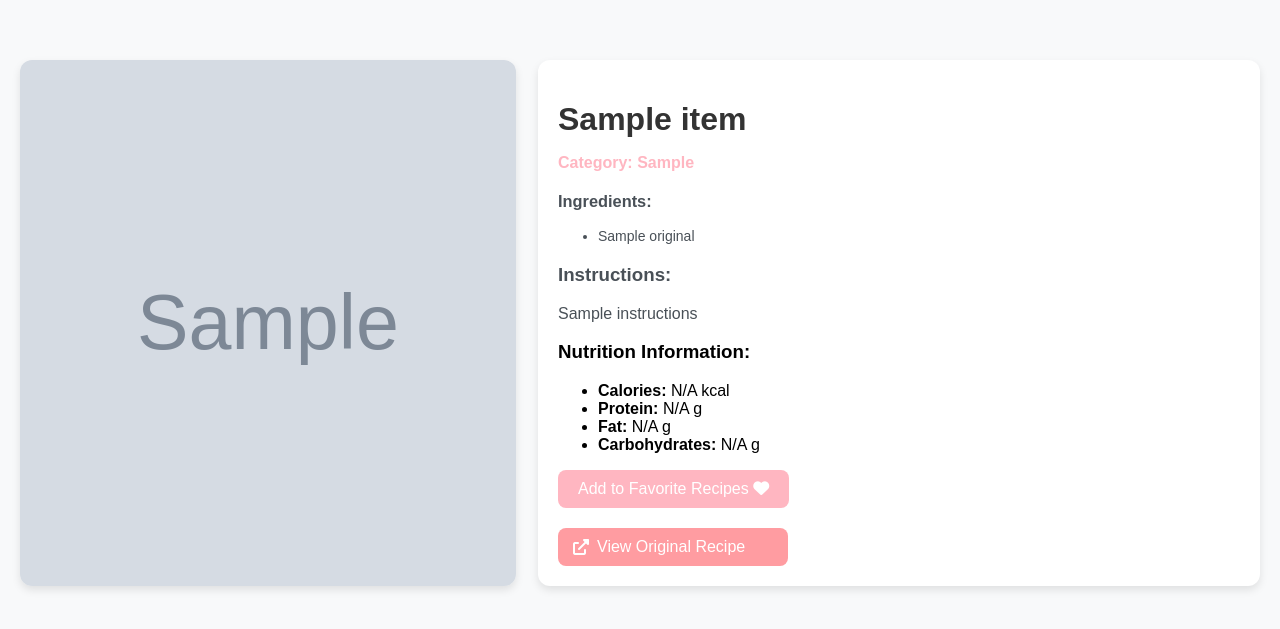
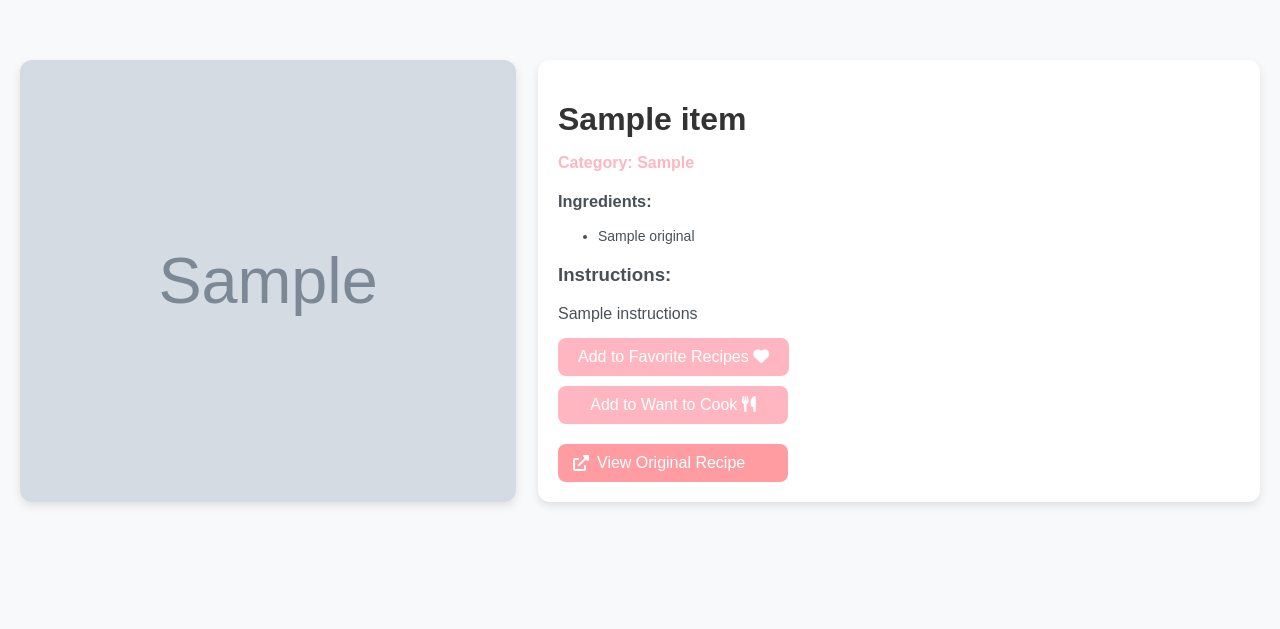
Before and after one commit to lryvakl/recipesBook, a Django app: page /recipe_detail_spoonacular/1/ in a window 1280 px wide. Shown: the part 68-697 px from the top of the page. Run offline with Django 5.2, Linux system fonts and the light colour scheme; tables that the repository leaves empty hold one stand-in row (values such as "Sample post"); grey boxes marked "Sample" are stand-in pictures; a database or web service that is not in the repository returns one stand-in record (values such as "Sample title"); data that the repository does not hold is empty.

Commit message:
add want to cook

```diff
--- a/RecipesBook/RecipesBook/settings.py
+++ b/RecipesBook/RecipesBook/settings.py
@@ -23,7 +23,7 @@ BASE_DIR = Path(__file__).resolve().parent.parent
 # See https://docs.djangoproject.com/en/5.1/howto/deployment/checklist/
 
 # SECURITY WARNING: keep the secret key used in production secret!
-SPOONACULAR_API_KEY = 'ff7262d2e2134ea69dbe468c0a31b9fe'
+SPOONACULAR_API_KEY = '2896f6e09c1f4b4aacd3183be5f66d82'
 SECRET_KEY = 'django-insecure-9zvjyya$4tqjm5aecp8+!o&+d=4d8ib$m*#yt=lhk@6k3twsxa'
 
 # SECURITY WARNING: don't run with debug turned on in production!
--- a/RecipesBook/main/forms.py
+++ b/RecipesBook/main/forms.py
@@ -3,6 +3,7 @@ from django.contrib.auth.forms import UserCreationForm
 from django.contrib.auth.forms import AuthenticationForm
 from django.contrib.auth.models import User
 from django import forms
+
 
 class RegisterForm(UserCreationForm):
     email = forms.EmailField(required=True, help_text="Required. Enter a valid email address.", label="Email")
--- a/RecipesBook/main/models.py
+++ b/RecipesBook/main/models.py
@@ -1,6 +1,5 @@
 
 import os
-# Create your models here.
 from django.db import models
 from django.contrib.auth.models import User
 
@@ -15,7 +14,7 @@ class Recipe(models.Model):
     author = models.ForeignKey(User, on_delete=models.CASCADE, related_name='recipes')
     created_at = models.DateTimeField(auto_now_add=True)
     source_url = models.URLField(blank=True, null=True)
-
+    want_to_cook_by_users = models.ManyToManyField(User, related_name='want_to_cook_recipes', blank=True)
 
     def get_image_url(self):
         if self.image:  # Якщо локальне зображення існує
--- a/RecipesBook/main/static/recipeDetail.css
+++ b/RecipesBook/main/static/recipeDetail.css
@@ -191,6 +191,7 @@ header .back-btn:hover, header .register-btn:hover {
 
 
 .favorite-btn {
+    margin-top: 15px;
     background-color: #ffb6c1; /* Основний колір */
     color: white; /* Текст білим */
     padding: 10px 20px; /* Відступи */
@@ -204,3 +205,22 @@ header .back-btn:hover, header .register-btn:hover {
 .favorite-btn:hover {
     background-color: #ff9ca1; /* Темніший колір при наведенні */
 }
+
+
+
+.want-btn {
+    width: 230px;
+    margin-top: 10px;
+    background-color: #ffb6c1; /* Основний колір */
+    color: white; /* Текст білим */
+    padding: 10px 20px; /* Відступи */
+    border: none; /* Без рамки */
+    border-radius: 8px; /* Округлені кути */
+    font-size: 16px; /* Розмір шрифту */
+    cursor: pointer; /* Зміна курсору */
+    transition: background-color 0.3s ease;
+}
+
+.want-btn:hover {
+    background-color: #ff9ca1; /* Темніший колір при наведенні */
+}
--- a/RecipesBook/main/templates/main/about.html
+++ b/RecipesBook/main/templates/main/about.html
@@ -23,6 +23,9 @@
             <input type="search" name="q" placeholder="Search Recipes" aria-label="Search Recipes">
             <button type="submit">Search</button>
         </form>
+
+
+
 
        <form class="category-form" method="get" action="{% url 'recipes' %}">
     <select name="category" id="category-select" onchange="this.form.submit()">
--- a/RecipesBook/main/templates/main/index.html
+++ b/RecipesBook/main/templates/main/index.html
@@ -15,6 +15,7 @@
     <a href="{% url 'about-us' %}" class="back-btn">Recipes</a>
     <h1>What’s for Dinner?</h1>
     <a href="{% url 'profile' %}" class="back-btn">My Profile</a>
+
 </header>
 
 <div class="centered-container">
--- a/RecipesBook/main/templates/main/recipe_detail.html
+++ b/RecipesBook/main/templates/main/recipe_detail.html
@@ -63,18 +63,6 @@
                         <p>No instructions available.</p>
                     {% endif %}
                 </div>
-
-                <!-- Харчова цінність -->
-                <div class="nutrition">
-                    <h3>Nutrition Information:</h3>
-                    <ul>
-                        <li><strong>Calories:</strong> {{ recipe.calories }} kcal</li>
-                        <li><strong>Protein:</strong> {{ recipe.protein }} g</li>
-                        <li><strong>Fat:</strong> {{ recipe.fat }} g</li>
-                        <li><strong>Carbohydrates:</strong> {{ recipe.carbs }} g</li>
-                    </ul>
-                </div>
-
                 <!-- Кнопка додавання до улюблених -->
                 <div class="add-favorite">
                     <form method="POST"
@@ -90,6 +78,24 @@
                     </form>
                 </div>
 
+
+                <!-- Кнопка додавання до списку "Хочу приготувати" -->
+                        <div class="add-want">
+                            <form method="POST"
+                                  action="{% if recipe.id %}
+                                              {% url 'add_to_want_to_cook' recipe.id %}
+                                          {% else %}
+                                              {% url 'add_to_want_to_cook_spoonacular' recipe.name %}
+                                          {% endif %}">
+                                {% csrf_token %}
+                                <button type="submit" class="want-btn">
+                                    Add to Want to Cook <i class="fas fa-utensils"></i>
+                                </button>
+                            </form>
+                        </div>
+
+
+
                 <!-- Кнопка для посилання на оригінальний рецепт (для Spoonacular) -->
                 {% if recipe.source_url %}
                     <div class="view-original-recipe">
--- a/RecipesBook/main/urls.py
+++ b/RecipesBook/main/urls.py
@@ -25,6 +25,8 @@ urlpatterns = [
     path('remove_from_favorites/<int:id>/', views.remove_from_favorites, name='remove_from_favorites'),
     path('add-to-favorites-spoonacular/<str:title>/', views.add_to_favorites_spoonacular, name='add_to_favorites_spoonacular'),
     path('delete-recipe/<int:recipe_id>/', views.delete_recipe, name='delete_recipe'),
-
+    path('add-to-want-to-cook/<int:recipe_id>/', views.add_to_want_to_cook, name='add_to_want_to_cook'),
+    path('add-to-want-to-cook-spoonacular/<str:title>/', views.add_to_want_to_cook_spoonacular, name='add_to_want_to_cook_spoonacular'),
+    path('remove_from_want_to_cook/<int:recipe_id>', views.remove_from_want_to_cook, name='remove_from_want_to_cook'),
 
 ]+ static(settings.MEDIA_URL, document_root=settings.MEDIA_ROOT)
--- a/RecipesBook/main/views.py
+++ b/RecipesBook/main/views.py
@@ -3,6 +3,7 @@ import csv
 import re
 from django.views.generic import CreateView
 from .models import Recipe
+
 from django.shortcuts import get_object_or_404
 from .services import get_recipe_by_name
 from django.contrib.auth.decorators import login_required
@@ -19,14 +20,12 @@ from django.contrib.auth.models import User
 from django.urls import reverse_lazy
 from fuzzywuzzy import fuzz
 from operator import itemgetter
+from datetime import timedelta
+from collections import defaultdict
 
 import random
 
 
-import random
-import requests
-from django.conf import settings
-from .models import Recipe
 
 def recipes_view(request):
     query = request.GET.get('q', '').strip()
@@ -88,7 +87,7 @@ def recipes_view(request):
             url = "https://api.spoonacular.com/recipes/complexSearch"
             params = {
                 "apiKey": settings.SPOONACULAR_API_KEY,
-                "number": 10,
+                "number": 1,
                 "type": category_filter,
                 "addRecipeInformation": True,  # Отримуємо деталі рецепта
             }
@@ -124,9 +123,6 @@ def recipes_view(request):
     })
 
 
-
-
-
 def recipe_detail(request, id):
     # Отримуємо рецепт з бази даних за ID
     recipe = get_object_or_404(Recipe, id=id)
@@ -156,21 +152,11 @@ def recipe_detail_spoonacular(request, title):
                 if detail_response.status_code == 200:
                     recipe = detail_response.json()
 
-                    # Отримання харчової інформації
-                    nutrition = recipe.get('nutrition', {}).get('nutrients', [])
-                    calories = next((item['amount'] for item in nutrition if item['title'] == 'Calories'), 'N/A')
-                    protein = next((item['amount'] for item in nutrition if item['title'] == 'Protein'), 'N/A')
-                    fat = next((item['amount'] for item in nutrition if item['title'] == 'Fat'), 'N/A')
-                    carbs = next((item['amount'] for item in nutrition if item['title'] == 'Carbohydrates'), 'N/A')
 
                     context = {
                         'recipe': {
                             'name': recipe.get('title', 'No name available'),
                             'ingredients': recipe.get('extendedIngredients', []),
-                            'calories': calories,  # Передаємо значення нутрієнтів
-                            'protein': protein,
-                            'fat': fat,
-                            'carbs': carbs,
                             'instructions': recipe.get('instructions', 'No instructions available'),
                             'category': recipe.get('dishTypes', ['Unknown'])[0],
                             'image_url': recipe.get('image', '/static/default_image.jpg'),
@@ -183,12 +169,29 @@ def recipe_detail_spoonacular(request, title):
     return render(request, 'main/recipe_detail.html', {'error': 'Recipe not found or unavailable.'})
 
 
+
 def login(request):
     return render(request, 'main/login.html')
 
 
 def changePass(request):
     return render(request, 'main/changePass.html')
+
+
+def parse_ingredients(ingredients_text):
+    ingredients = ingredients_text.split(',')  # Розбиваємо текст на інгредієнти
+    parsed_ingredients = defaultdict(str)
+
+    for ingredient in ingredients:
+        parts = ingredient.strip().split(' ', 1)  # Розділяємо на кількість і сам інгредієнт
+        if len(parts) > 1:
+            quantity = parts[0]  # Кількість
+            ingredient_name = parts[1]  # Назва інгредієнта
+            parsed_ingredients[ingredient_name] += quantity  # Додаємо до списку інгредієнтів
+        else:
+            parsed_ingredients[parts[0]] = ''  # Якщо немає кількості, додаємо інгредієнт без кількості
+
+    return parsed_ingredients
 
 
 @login_required
@@ -199,12 +202,21 @@ def profile(request):
     my_recipes = Recipe.objects.filter(author=user)
     # Отримуємо всі улюблені рецепти поточного користувача
     favorite_recipes = request.user.favorite_recipes.all()  # related_name='favorite_recipes'
+    want_to_cook_recipes = request.user.want_to_cook_recipes.all()
+    shopping_list = defaultdict(str)
 
-    # Передаємо список улюблених рецептів у контекст
+    for recipe in want_to_cook_recipes:
+        # Парсимо інгредієнти
+        ingredients = parse_ingredients(recipe.ingredients)
+        for ingredient, quantity in ingredients.items():  # Використовуємо .items() для доступу до інгредієнтів і їх кількості
+            shopping_list[ingredient] += f"{quantity} "
+    print(shopping_list)
     context = {
         'user': user,
         'my_recipes': my_recipes,
         'favorite_recipes': favorite_recipes,
+        'want_to_cook_recipes': want_to_cook_recipes,
+        'shopping_list': shopping_list,
     }
     return render(request, 'main/profile.html', context)
 
@@ -481,3 +493,91 @@ def main_page(request):
         logger.exception(f"Помилка при запиті: {str(e)}")
 
     return render(request, "main/index.html", {"popular_recipes": popular_recipes})
+
+@login_required
+def add_to_want_to_cook(request, recipe_id):
+    recipe = Recipe.objects.get(id=recipe_id)
+
+    # Додаємо цей рецепт до улюблених поточного користувача
+    if request.user.is_authenticated:
+        recipe.want_to_cook_by_users.add(request.user)
+        return redirect('recipe_detail', id=recipe_id)
+    else:
+        # Перенаправляємо неавторизованих користувачів на сторінку входу
+        return redirect('login')
+
+
+
+@login_required
+def add_to_want_to_cook_spoonacular(request, title):
+    # Формуємо запит до Spoonacular API
+    url = "https://api.spoonacular.com/recipes/complexSearch"
+    params = {
+        'query': title,
+        'apiKey': settings.SPOONACULAR_API_KEY,
+        'number': 1,
+    }
+    response = requests.get(url, params=params)
+
+    if response.status_code == 200:
+        results = response.json().get('results', [])
+        if results:  # Якщо знайдено хоча б один рецепт
+            recipe_id = results[0].get('id')
+            if recipe_id:
+                # Отримання детальної інформації про рецепт
+                detail_url = f"https://api.spoonacular.com/recipes/{recipe_id}/information"
+                detail_response = requests.get(detail_url, params={'apiKey': settings.SPOONACULAR_API_KEY})
+
+                if detail_response.status_code == 200:
+                    detail_data = detail_response.json()
+
+                    # Отримуємо або створюємо користувача Spoonacular
+                    spoonacular_user, created = User.objects.get_or_create(
+                        username='spoonacular',
+                        defaults={'email': 'spoonacular@example.com'}
+                    )
+
+                    # Дані рецепта
+                    name = detail_data.get('title', 'No Title')
+                    ingredients = ', '.join(
+                        [i['original'] for i in detail_data.get('extendedIngredients', [])]
+                    ) if detail_data.get('extendedIngredients') else 'No ingredients'
+                    instructions = detail_data.get('instructions', 'No instructions available')
+                    category = detail_data.get('dishTypes', ['Uncategorized'])[0]
+                    image_url = detail_data.get('image', '')
+                    source_url = detail_data.get('sourceUrl', '')
+
+                    # Створення або отримання рецепта
+                    recipe, created = Recipe.objects.get_or_create(
+                        name=name,
+                        defaults={
+                            'ingredients': ingredients,
+                            'instructions': instructions,
+                            'category': category,
+                            'image_url': image_url,
+                            'author': spoonacular_user,
+                            'source_url': source_url,
+                        }
+                    )
+
+                    # Додавання до списку "Хочу приготувати"
+                    recipe.want_to_cook_by_users.add(request.user)
+                    messages.success(request, 'Recipe added to Want to Cook!')
+
+                    # Перенаправлення
+                    return redirect('recipe_detail', recipe.id)
+
+    # Якщо рецепт не знайдено
+    return render(request, 'main/error.html', {'message': 'Recipe not found.'})
+
+
+
+def remove_from_want_to_cook(request, recipe_id):
+    # Отримуємо рецепт за ID
+    recipe = get_object_or_404(Recipe, id=recipe_id)
+
+    # Видаляємо рецепт із улюблених користувача
+    recipe.want_to_cook_by_users.remove(request.user)
+
+    # Перенаправлення назад на сторінку профілю
+    return redirect('profile')
```
Also changed, not shown: RecipesBook/main/services.py (+5 -15 lines), RecipesBook/main/static/profile.css (+7 -2 lines), RecipesBook/main/templates/main/profile.html (+76 -0 lines).
